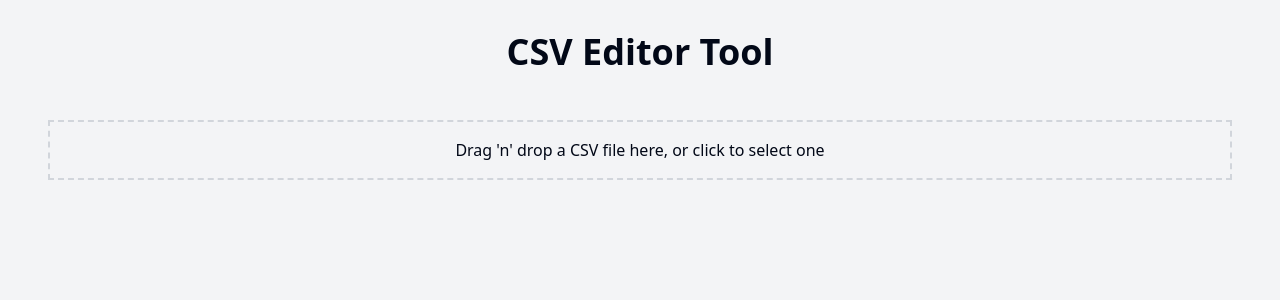
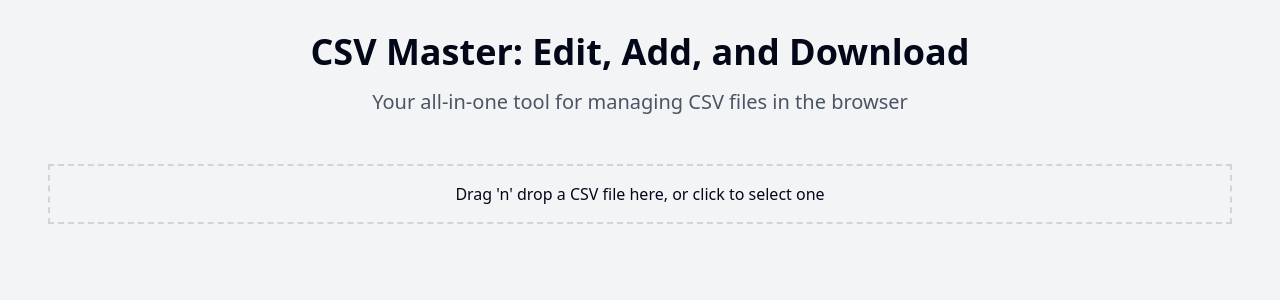
Before and after one commit to GPT-Engineer-App-Dev/csvatopia, a React (Vite) app: page / in a window 1280 px wide. Shown: the top 300 px of the page. Built offline with nearby package versions, Linux system fonts and the light colour scheme.

Commit message:
Change name of the project
Updated the project name to reflect the new branding.
[skip gpt_engineer]

```diff
--- a/src/components/CSVEditor.jsx
+++ b/src/components/CSVEditor.jsx
@@ -48,7 +48,7 @@ const CSVEditor = () => {
     if (link.download !== undefined) {
       const url = URL.createObjectURL(blob);
       link.setAttribute('href', url);
-      link.setAttribute('download', 'edited_data.csv');
+      link.setAttribute('download', 'csv_master_edited.csv');
       link.style.visibility = 'hidden';
       document.body.appendChild(link);
       link.click();
--- a/src/pages/Index.jsx
+++ b/src/pages/Index.jsx
@@ -5,7 +5,8 @@ const Index = () => {
   return (
     <div className="min-h-screen bg-gray-100">
       <div className="container mx-auto py-8">
-        <h1 className="text-4xl font-bold mb-8 text-center">CSV Editor Tool</h1>
+        <h1 className="text-4xl font-bold mb-4 text-center">CSV Master: Edit, Add, and Download</h1>
+        <p className="text-xl text-center mb-8 text-gray-600">Your all-in-one tool for managing CSV files in the browser</p>
         <CSVEditor />
       </div>
     </div>
```
